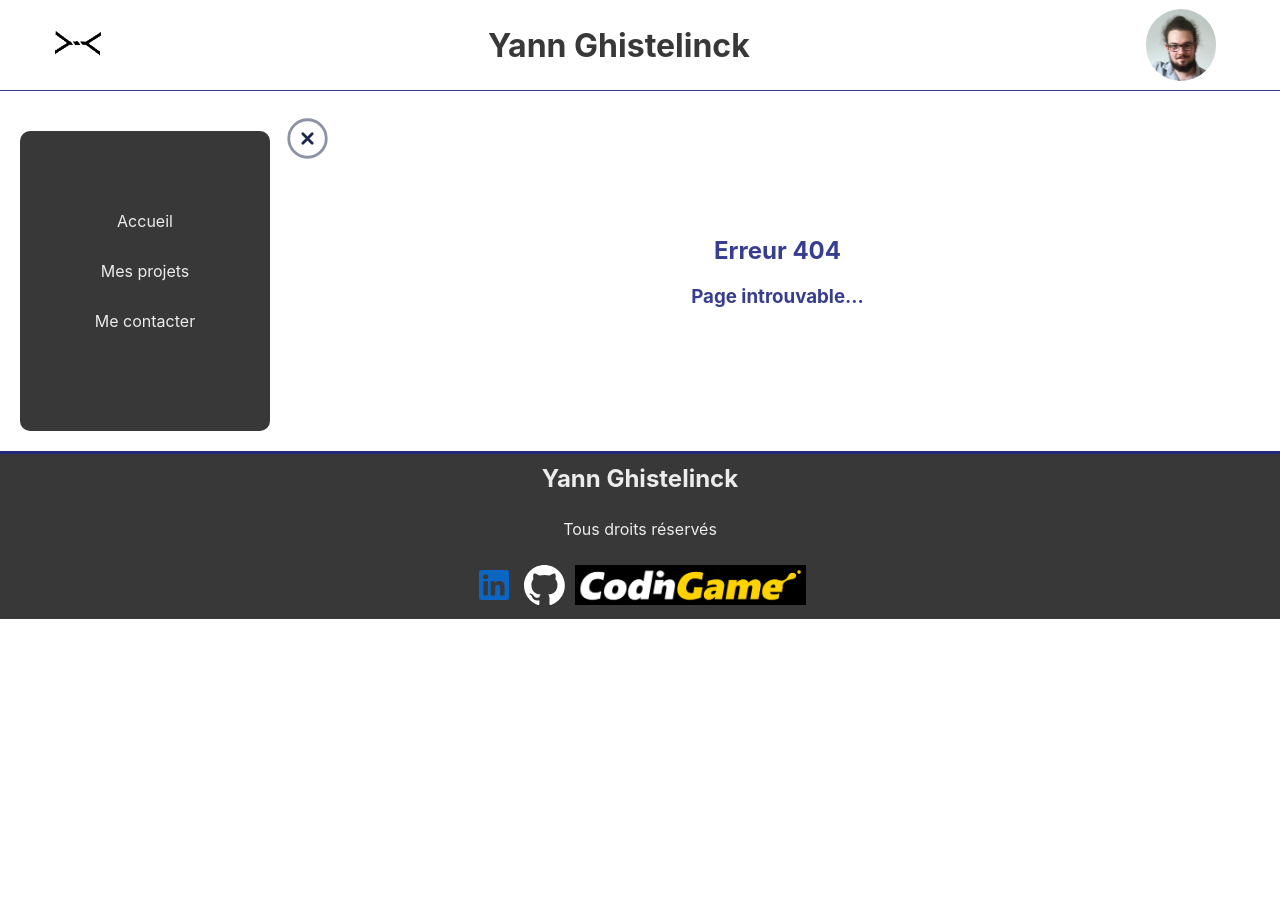
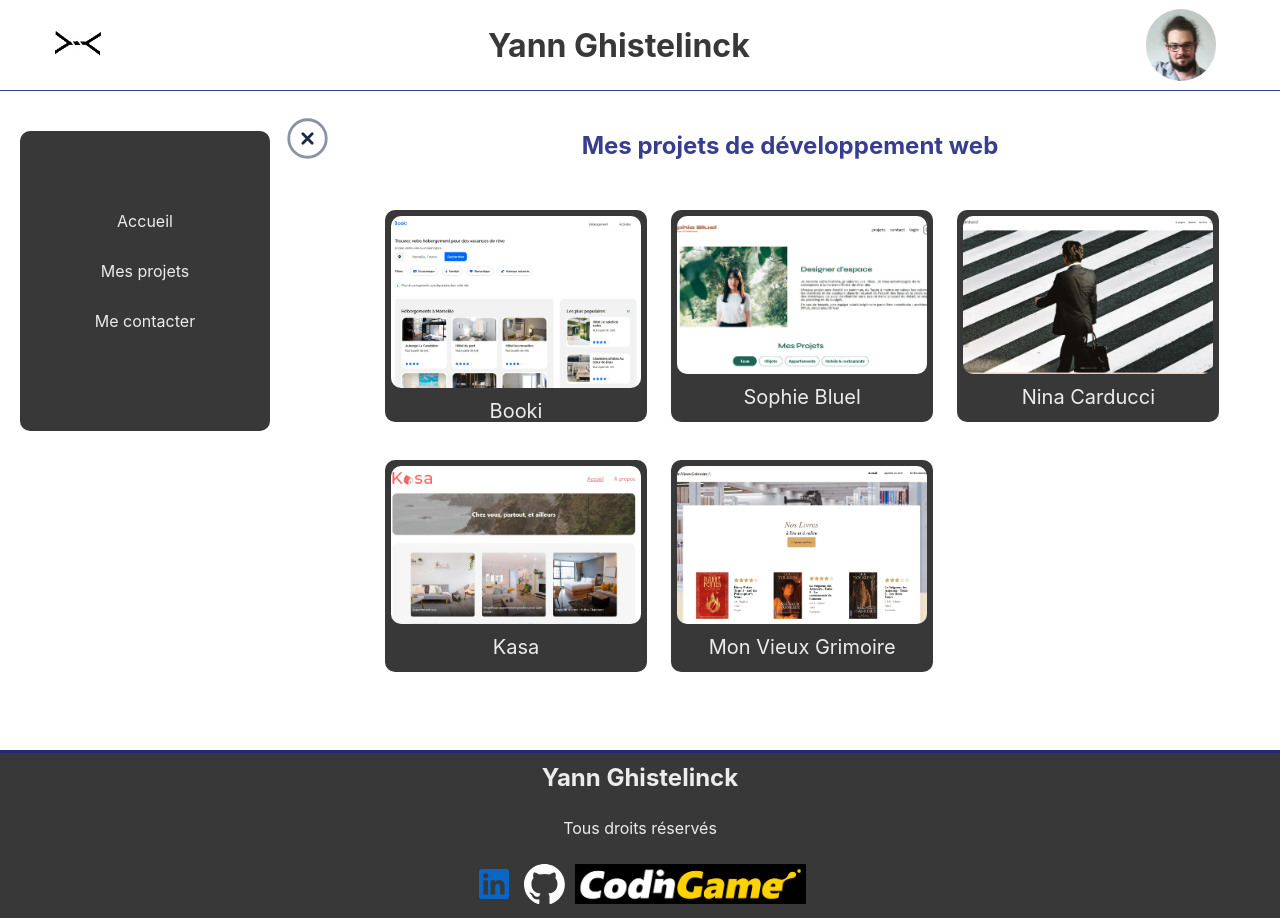
Before and after one commit to YannGhistelinck/portfolio, a React (Create React App) app: page /portfolio/mes_projets in a window 1280 px wide. Before the commit this address had no page. Before the commit the page ends 800 px from the top, so only its background shows below. Built offline with nearby package versions, Linux system fonts and the light colour scheme.

Commit message:
changement du routing pour la mise en ligne du site

```diff
--- a/src/components/Header.jsx
+++ b/src/components/Header.jsx
@@ -8,7 +8,7 @@ import Home from '../pages/Home'
 function Header(){
     return(
         <header className="headerContent">
-            <Link to="/" element={<Home/>}>
+            <Link to="portfolio/" element={<Home/>}>
             <img className="headerContent__logo" src={logo} alt="Icône de Yann"/>
         </Link>
             <h1 className="headerContent__title">Yann Ghistelinck</h1>
--- a/src/components/Menu.jsx
+++ b/src/components/Menu.jsx
@@ -22,9 +22,9 @@ function Menu(){
 
             <div className='sideMenu__content' id='sideMenu__content'>
                 <nav className='sideMenu__content__navbar'>
-                    <Link className='sideMenu__content__navbar__link' to="/">Accueil</Link>
-                    <Link className='sideMenu__content__navbar__link' to="/mes_projets">Mes projets</Link>
-                    <Link className='sideMenu__content__navbar__link' to="/contact">Me contacter</Link>
+                    <Link className='sideMenu__content__navbar__link' to="portfolio/">Accueil</Link>
+                    <Link className='sideMenu__content__navbar__link' to="portfolio/mes_projets">Mes projets</Link>
+                    <Link className='sideMenu__content__navbar__link' to="portfolio/contact">Me contacter</Link>
                 </nav>
             </div>
 
--- a/src/components/ProjectCard.jsx
+++ b/src/components/ProjectCard.jsx
@@ -4,7 +4,7 @@ import Project from '../pages/Project'
 
 function ProjectCard({projectData}){
     return(
-        <Link className='link cardLink' to="/projet" state={projectData} element={<Project/>} >
+        <Link className='link cardLink' to="portfolio/projet" state={projectData} element={<Project/>} >
             <div className='card'>
                 <img src={require(`../assets/img/${projectData.cover}`)} className="card__cover" alt="Couverture de la carte de projet"/>
                 <p className='card__title'>{projectData.title}</p>
--- a/src/components/Routing.jsx
+++ b/src/components/Routing.jsx
@@ -15,10 +15,10 @@ function Routing(){
             <div className="pageContent">
             <Menu/>
             <Routes>
-                <Route path="/" element={<Home/>}/>
-                <Route path="/mes_projets" element={<Projects/>}/>
-                <Route path="/projet" element={<Project/>}/>
-                <Route path="/contact" element={<Contact/>}/>
+                <Route path="portfolio/" element={<Home/>}/>
+                <Route path="portfolio/mes_projets" element={<Projects/>}/>
+                <Route path="portfolio/projet" element={<Project/>}/>
+                <Route path="portfolio/contact" element={<Contact/>}/>
                 <Route path="*" element={<Error/>}/>
             </Routes>
             </div>
--- a/src/pages/Home.jsx
+++ b/src/pages/Home.jsx
@@ -73,7 +73,7 @@ function Home(){
                 <div className='homePage__bloc--2'>
                     <h3>Mes Projets</h3>
                     <p className='homePage__bloc__description'>Pour avoir un aperçu de quelques-uns de mes projets de développement web.</p>
-                    <Link className='homePage__bloc__linkButton homePage__bloc__linkButton--dark' to="/mes_projets" element={<Projects/>}>
+                    <Link className='homePage__bloc__linkButton homePage__bloc__linkButton--dark' to="portfolio/mes_projets" element={<Projects/>}>
                         Voir mes projets
                     </Link>
                 </div>
@@ -88,7 +88,7 @@ function Home(){
 
                 <div className='homePage__bloc--2'>
                     <h3>Pour me contacter</h3>
-                    <Link className='homePage__bloc__linkButton homePage__bloc__linkButton--dark' to="/contact" element={<Contact/>}>
+                    <Link className='homePage__bloc__linkButton homePage__bloc__linkButton--dark' to="portfolio/contact" element={<Contact/>}>
                         Accéder à mes coordonnées
                     </Link>
                 </div>
--- a/src/pages/Project.jsx
+++ b/src/pages/Project.jsx
@@ -11,7 +11,7 @@ function Project(){
     const data = project.state
     return(
         <article className="project">
-            <Link to="/mes_projets" element={<Projects/>}><img className="project__undo" src={undo} alt="retour"/></Link>
+            <Link to="portfolio/mes_projets" element={<Projects/>}><img className="project__undo" src={undo} alt="retour"/></Link>
             <div className='project__carouselContainer'>
                 <Carousel images={data.images}/>
             </div>
```
